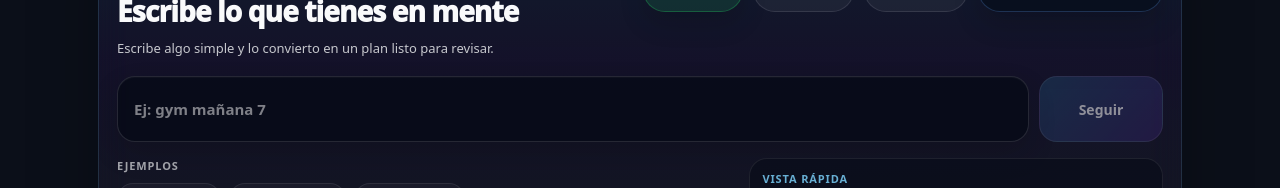
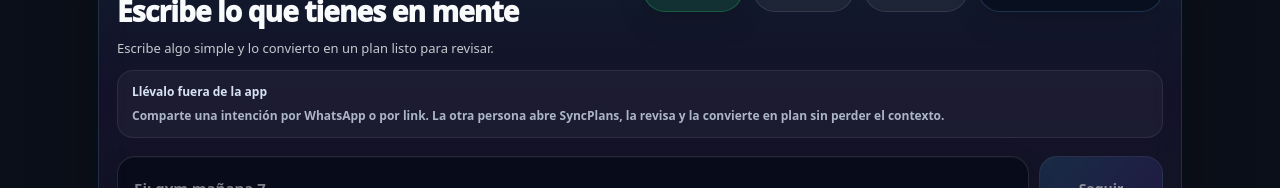
Before and after one commit to Fgainzall/syncplans-app, a Next.js app: page /summary in a window 1280 px wide. Shown: the part 389-577 px from the top of the page. Built offline with nearby package versions, Linux system fonts and the light colour scheme; no server answers.

Commit message:
refactor: polish summary share copy and external capture CTA

```diff
--- a/src/app/summary/SummaryClient.tsx
+++ b/src/app/summary/SummaryClient.tsx
@@ -492,19 +492,22 @@ function buildCaptureShareUrl(input: string, source: string): string {
 }
 
 function buildWhatsAppShareText(input: string, url: string): string {
+  const raw = String(input || "").trim();
+  const preview = formatQuickCapturePreview(raw);
+  const cleanTitle = preview || raw;
+
+  if (cleanTitle) {
+    return `¿Lo pasamos a SyncPlans?\n\nIdea: ${cleanTitle}\n\nÁbrelo aquí para revisarlo y convertirlo en plan:\n${url}`;
+  }
+
+  return `¿Lo pasamos a SyncPlans?\n\nÁbrelo aquí para revisarlo y convertirlo en plan:\n${url}`;
+}
+
+function buildShareToastLabel(input: string): string {
   const preview = formatQuickCapturePreview(input);
-
-  if (preview) {
-    return `Te paso este plan para abrirlo en SyncPlans:
-${preview}
-
-Abrir:
-${url}`;
-  }
-
-  return `Te paso este plan para abrirlo en SyncPlans:
-
-${url}`;
+  if (!preview) return "Listo para compartir.";
+  if (preview.length <= 72) return preview;
+  return `${preview.slice(0, 69)}...`;
 }
 
 export default function SummaryClient({ highlightId, appliedToast }: Props) {
@@ -956,11 +959,11 @@ export default function SummaryClient({ highlightId, appliedToast }: Props) {
     try {
       if (typeof navigator !== "undefined" && typeof navigator.share === "function") {
         await navigator.share({
-          title: "Abrir plan en SyncPlans",
+          title: "Llevar idea a SyncPlans",
           text: shareText,
           url: fullUrl,
         });
-        showToast("Compartido ✅", "Se abrió el menú nativo de compartir.");
+        showToast("Compartido ✅", buildShareToastLabel(raw));
         return;
       }
 
@@ -987,7 +990,7 @@ export default function SummaryClient({ highlightId, appliedToast }: Props) {
 
     if (typeof window !== "undefined") {
       window.open(whatsappUrl, "_blank", "noopener,noreferrer");
-      showToast("WhatsApp listo ✅", "Abrí el mensaje con tu link inteligente.");
+      showToast("WhatsApp listo ✅", buildShareToastLabel(raw));
     }
   }, [quickCaptureValue, showToast]);
   const visibleDecisions = useMemo(() => recentDecisions.slice(0, 3), [recentDecisions]);
@@ -1062,6 +1065,19 @@ export default function SummaryClient({ highlightId, appliedToast }: Props) {
     </button>
   </div>
 </div>
+
+            <div style={styles.captureShareHelperWrap}>
+              <div style={styles.captureShareHelperTitle}>Llévalo fuera de la app</div>
+              <div style={styles.captureShareHelperText}>
+                Comparte una intención por WhatsApp o por link. La otra persona abre
+                SyncPlans, la revisa y la convierte en plan sin perder el contexto.
+              </div>
+              {quickCaptureValue.trim() ? (
+                <div style={styles.captureShareHelperExample}>
+                  Mensaje listo: {buildShareToastLabel(quickCaptureValue)}
+                </div>
+              ) : null}
+            </div>
 
             <div style={styles.captureFieldWrap} className="spSum-captureFieldWrap">
               <input
@@ -1611,6 +1627,33 @@ const styles: Record<string, React.CSSProperties> = {
     boxShadow: "0 12px 26px rgba(0,0,0,0.16)",
     whiteSpace: "nowrap",
   },
+  captureShareHelperWrap: {
+    marginTop: 12,
+    display: "flex",
+    flexDirection: "column",
+    gap: 6,
+    padding: "12px 14px",
+    borderRadius: 16,
+    border: "1px solid rgba(255,255,255,0.08)",
+    background: "rgba(255,255,255,0.04)",
+  },
+  captureShareHelperTitle: {
+    fontSize: 12,
+    fontWeight: 900,
+    color: "rgba(226,242,255,0.94)",
+  },
+  captureShareHelperText: {
+    fontSize: 12,
+    lineHeight: 1.45,
+    color: "rgba(226,242,255,0.72)",
+    fontWeight: 650,
+  },
+  captureShareHelperExample: {
+    fontSize: 12,
+    lineHeight: 1.4,
+    color: "rgba(125,211,252,0.92)",
+    fontWeight: 800,
+  },
   captureEyebrow: {
     fontSize: 11,
     fontWeight: 900,
```
